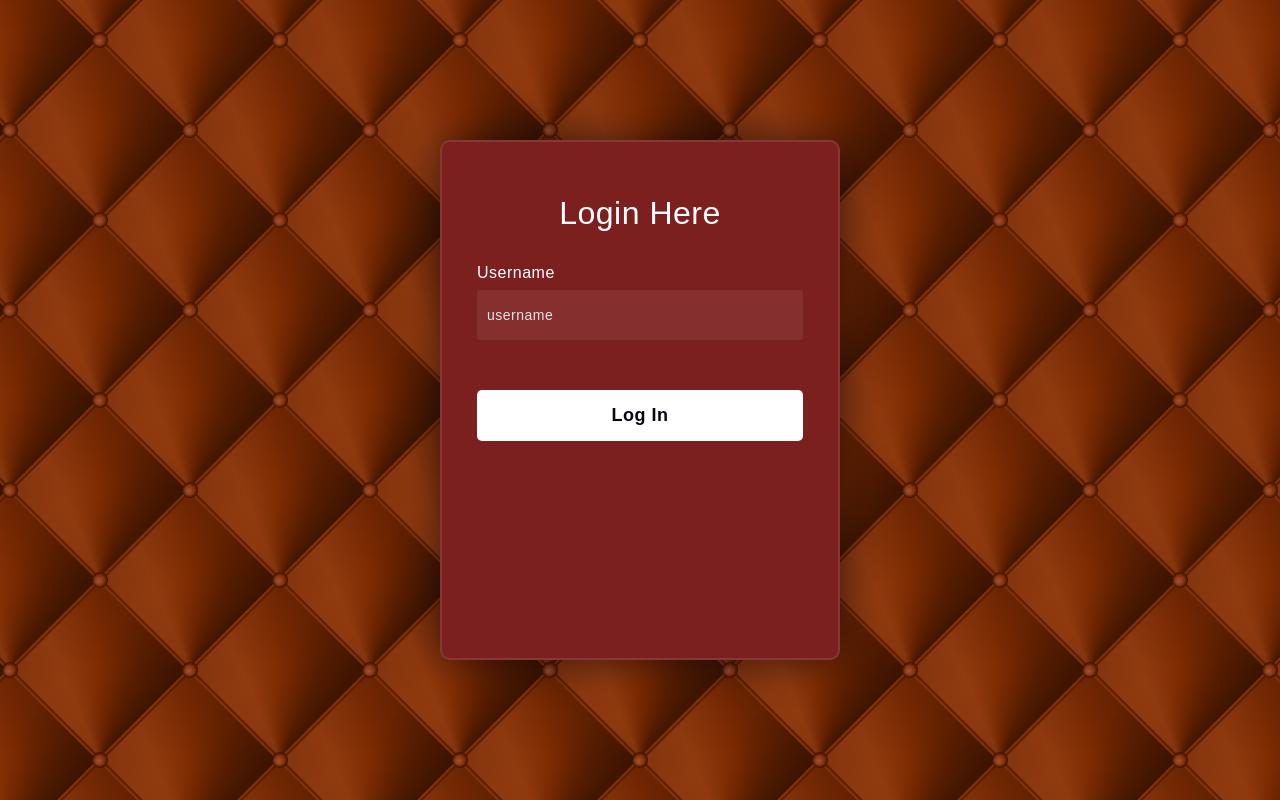
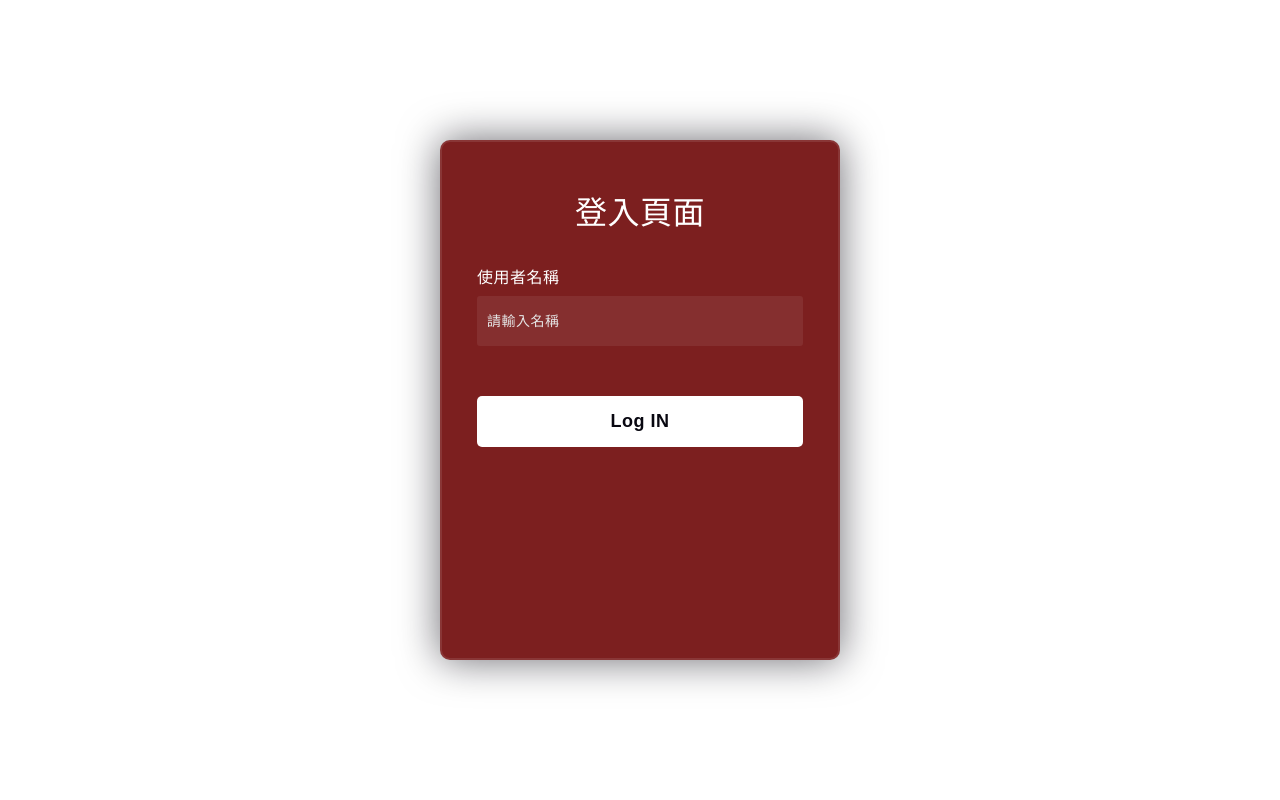
Before and after one commit to rafawang2/WebProject, a FastAPI app: page /login in a window 1280 px wide. Run offline with FastAPI, Linux system fonts and the light colour scheme.

Commit message:
中文以及前端背景

```diff
--- a/static/styles/main.css
+++ b/static/styles/main.css
@@ -1,36 +1,9 @@
 /* ----------play--------- */
 body {
-  --sz: 10px;	 /* size */
-	--cd: 20deg; /* color */
-	--c1: hsl(var(--cd) 81% 33%);
-	--c2: hsl(var(--cd) 97% 25%);
-	--c3: hsl(var(--cd) 100% 18%);
-	--c4: hsl(var(--cd) 100% 13%);
-	--ts: 50%/ calc(var(--sz) * 18) calc(var(--sz) * 18);
-	--cg: var(--c1) 22.5deg, var(--c2) 45deg, var(--c3) 67.5deg, var(--c4) 90deg, #fff0 0 100%;
-	--hd: conic-gradient(from -45deg at 50% 50%, var(--cg)) var(--ts);
-	--bt: var(--c2) calc(var(--sz) * 0.5), var(--c3) calc(var(--sz) * 0.6) calc(var(--sz) * 0.65), var(--c4) calc(calc(var(--sz) * 0.65) + 1px) calc(var(--sz) * 0.75), #0002 calc(var(--sz) * 0.85) calc(var(--sz) * 1), #fff0 calc(var(--sz) * 8.5) 100%;
-	--bts: #f7b2b244 calc(var(--sz) * 0.05), #fff0 calc(var(--sz) * 0.65) 100%;
-	margin: 0;
-	padding: 0;
-	height: 100vh;
-	background:
-		radial-gradient(circle at 49.25% 50.5%, var(--bts)) var(--ts),
-		radial-gradient(circle at 99.25% 0.5%, var(--bts)) var(--ts),
-		radial-gradient(circle at 99.25% 100.5%, var(--bts)) var(--ts),
-		radial-gradient(circle at -0.75% 0.5%, var(--bts)) var(--ts),
-		radial-gradient(circle at -0.75% 100.5%, var(--bts)) var(--ts),
-		radial-gradient(circle at 50% 50%, var(--bt)) var(--ts),
-		radial-gradient(circle at 100% 100%, var(--bt)) var(--ts),
-		radial-gradient(circle at 100% 0%, var(--bt)) var(--ts),
-		radial-gradient(circle at 0% 100%, var(--bt)) var(--ts),
-		radial-gradient(circle at 0% 0%, var(--bt)) var(--ts),
-		linear-gradient(45deg, #fff0 49%, var(--c1), var(--c2), var(--c3), #fff0 51%) var(--ts),
-		linear-gradient(135deg, #fff0 49%, var(--c1), var(--c2), var(--c3), #fff0 51%) var(--ts),
-		var(--hd), var(--hd), var(--hd), var(--hd),
-		conic-gradient(from -45deg at 100% 100%, var(--cg)) var(--ts),
-		conic-gradient(from -45deg at 0% 100%, var(--cg)) var(--ts),
-		conic-gradient(from -45deg at 50% 150%, var(--cg)) var(--ts);
+background: #5C258D;  /* fallback for old browsers */
+background: -webkit-linear-gradient(to left, #4389A2, #5C258D);  /* Chrome 10-25, Safari 5.1-6 */
+background: linear-gradient(to left, #4389A2, #5C258D); /* W3C, IE 10+/ Edge, Firefox 16+, Chrome 26+, Opera 12+, Safari 7+ */
+
 }
 
 body .container
@@ -54,7 +27,7 @@
   width: 300px;
   height: 500px;
   margin: 1em;
-  background: rgba(255, 255, 255, 0.05);
+  background: rgba(255, 255, 255, 0.1);
   box-shadow: 0 15px 35px rgba(0, 0, 0, 0.2);
   border-radius: 15px;
   display: flex;
@@ -75,7 +48,7 @@
   justify-content: center;
   align-items: center;
   flex-direction: column;
-  opacity: 0.5;
+  opacity: 0.8;
   transition: 0.5s;
 }
 
@@ -120,6 +93,6 @@
 body .container .card:hover .content
 {
   opacity: 1;
-  transform: translateY(-20px);
+  transform: translateY(-30px);
   cursor: pointer;
 }
--- a/templates/login.html
+++ b/templates/login.html
@@ -12,10 +12,10 @@
     </head>
     <body>
         <form>
-            <h3>Login Here</h3>
-            <label for="username">Username</label>
-            <input type="text" placeholder="username" id="username">
-            <button id="login-button">Log In</button>
+            <h3>登入頁面</h3>
+            <label for="username">使用者名稱</label>
+            <input type="text" placeholder="請輸入名稱" id="username">
+            <button id="login-button">Log IN</button>
         </form>
         <script src="/static/scripts/login.js?v={{ time }}"></script>
     </body>
--- a/templates/room_select.html
+++ b/templates/room_select.html
@@ -16,9 +16,9 @@
 
     <div class="all-container">
         <div id="controls">
-            <input type="text" id="room-id" placeholder="Enter Room ID">
-            <button onclick="createRoom(document.getElementById('room-id').value)">Create Room</button>
-            <button onclick="search_room(document.getElementById('room-id').value)">Search Room</button>
+            <input type="text" id="room-id" placeholder="請輸入房間ID">
+            <button onclick="createRoom(document.getElementById('room-id').value)">創建房間</button>
+            <button onclick="search_room(document.getElementById('room-id').value)">搜尋房間並加入</button>
         </div>
 
         <div id="exist-room"></div>
```
